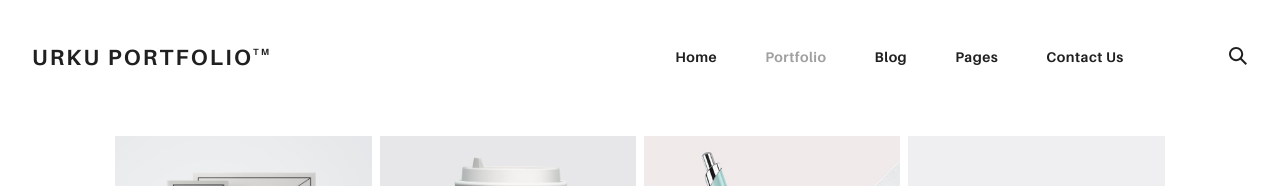
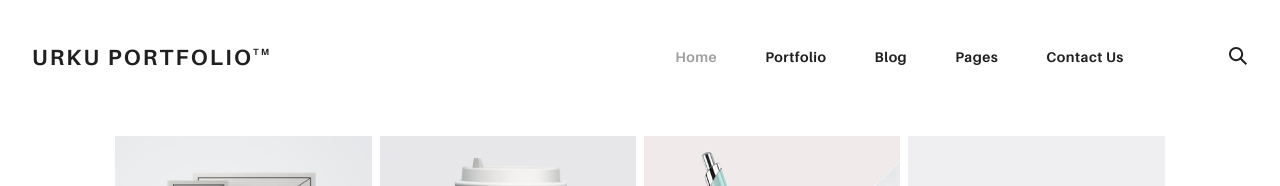
Before and after one commit to cyrusgc/portfolio, an Angular app in the folder portfolio/: page /#/home in a window 1280 px wide. Before the commit this address led to /#/. Shown: the top 186 px of the page. Built offline with nearby package versions, Linux system fonts and the light colour scheme.

Commit message:
menu modifications

```diff
--- a/portfolio/src/app/app.routes.ts
+++ b/portfolio/src/app/app.routes.ts
@@ -5,10 +5,10 @@ import { AboutComponent, PortafolioComponent, ItemComponent
 } from "./components/index.paginas";
 
 const app_routes: Routes = [
-{path: '', component: PortafolioComponent},
+{path: 'home', component: PortafolioComponent},
 {path: 'about', component: AboutComponent},
 {path: 'item', component: ItemComponent},
-{path: '**', pathMatch: 'full', redirectTo: ''}
+{path: '**', pathMatch: 'full', redirectTo: 'home'}
 ];
 
 export const app_routing = RouterModule.forRoot(app_routes, {useHash: true });
--- a/portfolio/src/app/components/header/header.component.html
+++ b/portfolio/src/app/components/header/header.component.html
@@ -12,19 +12,19 @@
         </svg>
       </label>
       <div class="ae-container-fluid rk-topbar">
-        <h1 class="rk-logo"><a href="index.html">urku portfolio<sup>tm</sup></a></h1>
+        <h1 class="rk-logo"><a routerLink="">urku portfolio<sup>tm</sup></a></h1>
         <nav class="rk-navigation">
           <ul class="rk-menu">
-            <li class="rk-menu__item"><a href="index.html" class="rk-menu__link">Home</a>
+            <li class="rk-menu__item" routerLinkActive="active"><a routerLink="home" class="rk-menu__link">Home</a>
             </li>
-            <li class="active rk-menu__item"><a href="portfolio.html" class="rk-menu__link">Portfolio</a>
+            <li class="rk-menu__item"><a href="portfolio.html" class="rk-menu__link">Portfolio</a>
             </li>
             <li class="rk-menu__item"><a href="blog.html" class="rk-menu__link">Blog</a>
             </li>
             <li class="rk-menu__item"><a href="#0" class="rk-menu__link">Pages</a>
               <nav class="rk-menu__sub">
                 <ul class="rk-container">
-                  <li class="rk-menu__item"><a href="about.html" class="rk-menu__link">About</a></li>
+                  <li class="rk-menu__item" routerLinkActive="active"><a routerLink="about" class="rk-menu__link">About</a></li>
                   <li class="rk-menu__item"><a href="documentation.html" class="rk-menu__link">Documentation</a></li>
                   <li class="rk-menu__item"><a href="design-styles.html" class="rk-menu__link">Design Styles</a></li>
                 </ul>
```
